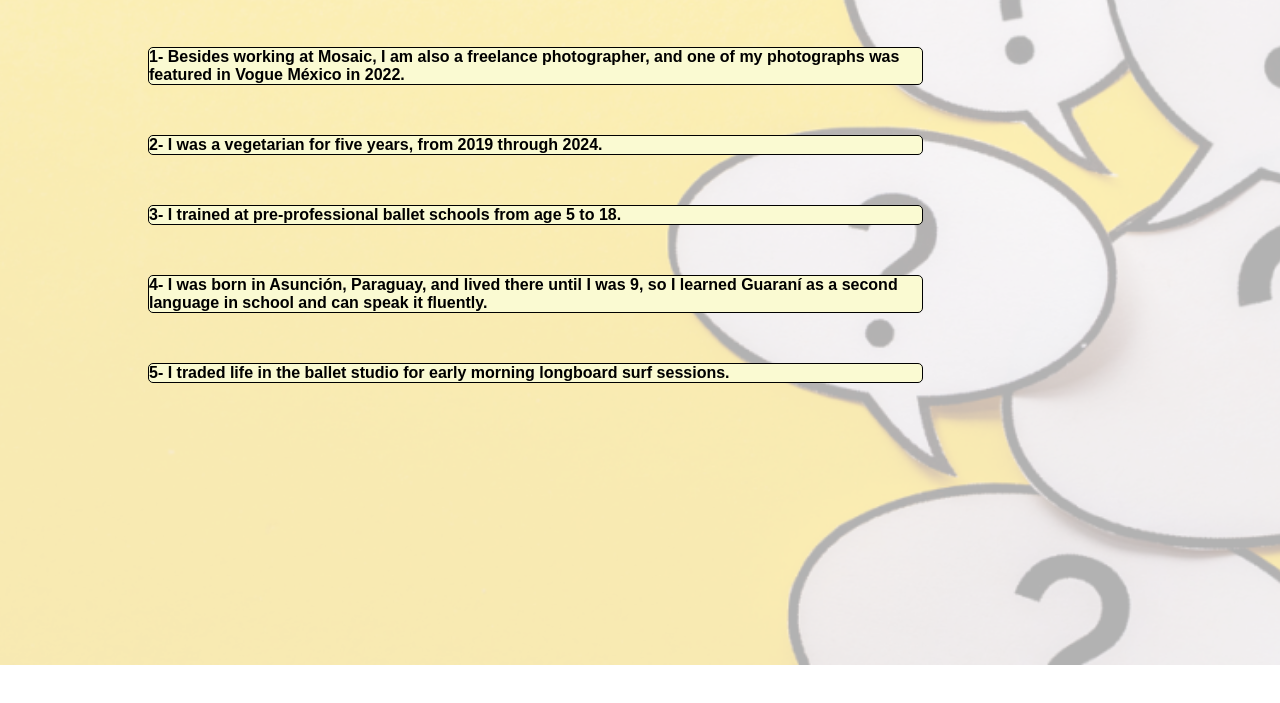
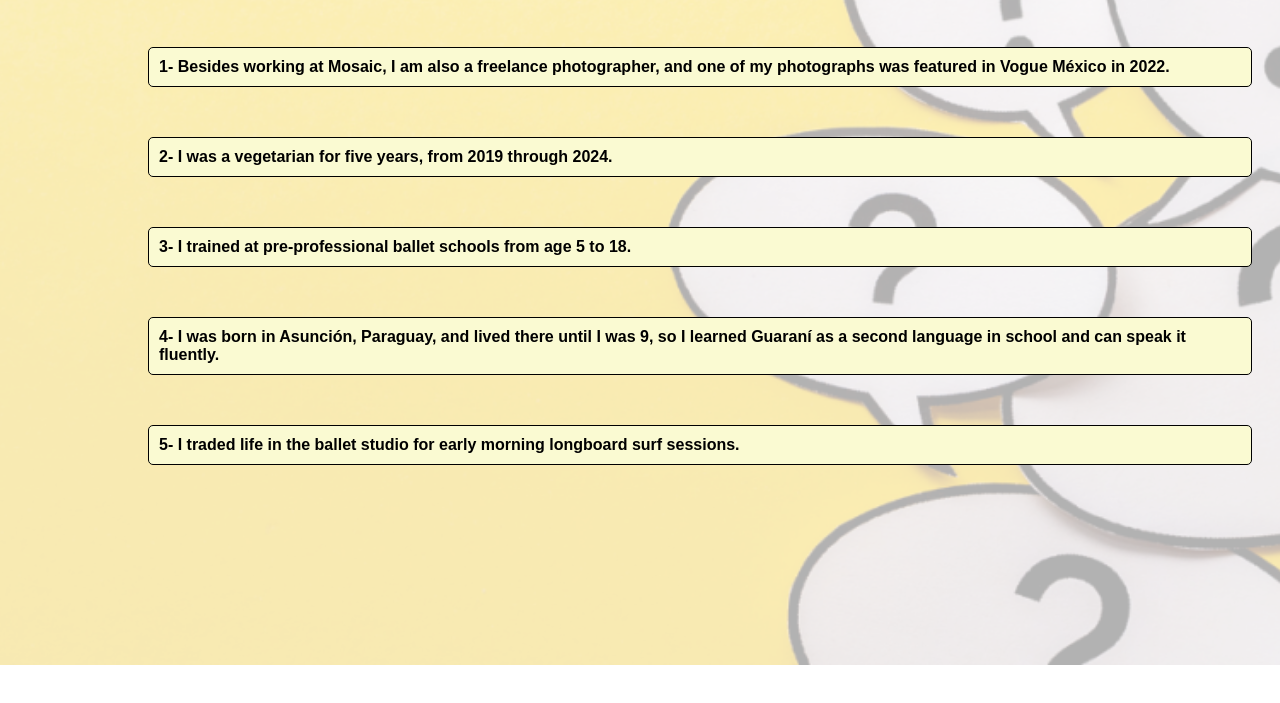
Before and after one commit to marielaenrique/4truths1lie, a website: page index.html in a window 1280 px wide. Shown: the part 135-838 px from the top of the page. Drawn offline with Linux system fonts and the light colour scheme.

Commit message:
Update style.css

```diff
--- a/src/style.css
+++ b/src/style.css
@@ -22,8 +22,6 @@ body::before {
 }
 
 .statement {
-  width: 70%;
-  max-width: 600px,
   padding: 10px;
   margin: 50px 0;
   border: 1px solid black;
```
